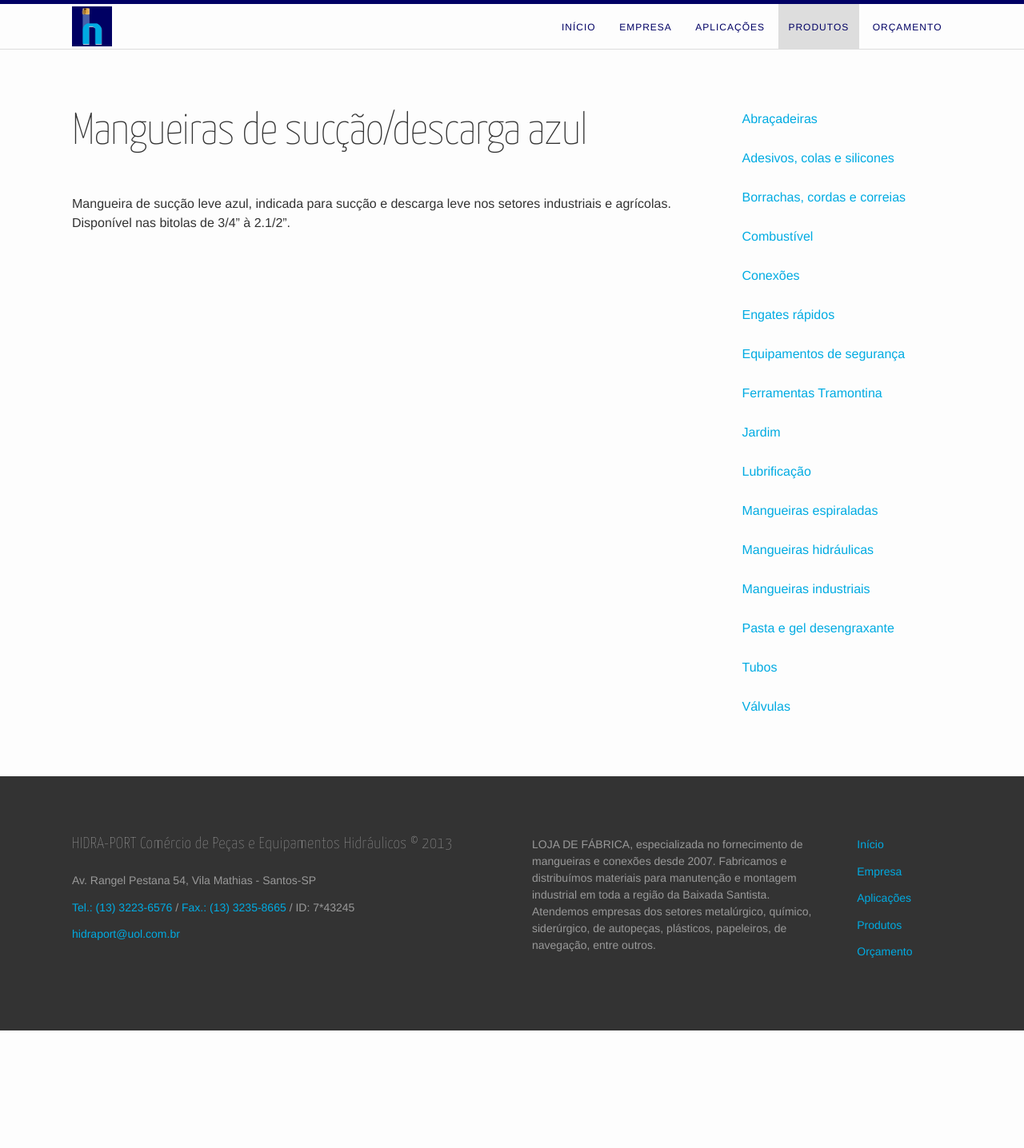
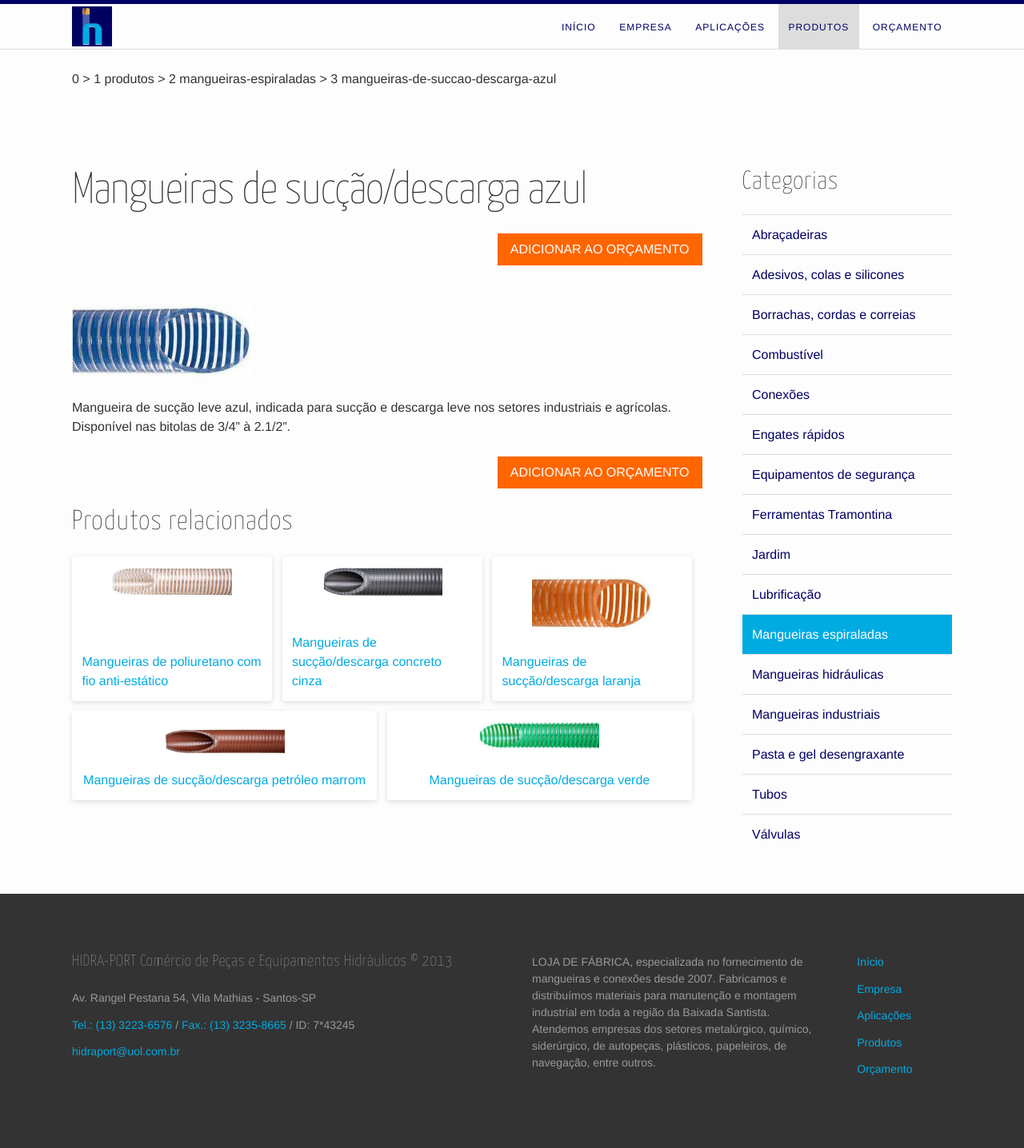
Before and after one commit to Hidraport/hidraport.github.io, a Jekyll site: the page built from _produtos/mangueiras-espiraladas/mangueiras-de-succao-descarga-azul.md, in a window 1280 px wide. Shown: the whole page at 80% size. Built offline with Jekyll 4.4.1, drawn with Linux system fonts in a browser that asks for light colours; before the commit the page ends 1289 px from its top, so only the background shows below that.

Commit message:
Formatei as páginas de categorias e de produtos

```diff
--- a/_config.yml
+++ b/_config.yml
@@ -28,7 +28,7 @@ defaults:
       path: ""
       type: categorias
     values:
-      layout: produto
+      layout: categoria
       permalink: produtos/:path/
   - scope:
       path: ""
--- a/_includes/icon-github.html
+++ /dev/null
@@ -1 +0,0 @@
-<a href="https://github.com/{{ include.username }}"><span class="icon icon--github">{% include icon-github.svg %}</span><span class="username">{{ include.username }}</span></a>
--- a/_includes/icon-twitter.html
+++ /dev/null
@@ -1 +0,0 @@
-<a href="https://twitter.com/{{ include.username }}"><span class="icon icon--twitter">{% include icon-twitter.svg %}</span><span class="username">{{ include.username }}</span></a>
--- /dev/null
+++ b/_includes/lista-categorias.html
@@ -0,0 +1,8 @@
+<nav class="lista-categorias" data-cell="1of4">
+	<header><h4>Categorias</h4></header>
+  {% for categoria in site.categorias %}
+    <article class="lista-categorias-item">
+      <a href="{{ site.baseurl }}{{ categoria.url }}"{% if page.url contains categoria.url %} class="selected"{% endif %}>{{ categoria.title }}</a>
+    </article>
+  {% endfor %}
+</nav>
--- a/_layouts/produto.html
+++ b/_layouts/produto.html
@@ -1,22 +1,55 @@
 ---
 layout: default
 ---
+{% assign page_crumbs = page.url | split: '/' %}
+<div class="wrapper large">
+  <p>{% for link in page_crumbs %}{{ forloop.index0 }} {{ link }} {% if forloop.last == false %}> {% endif %}{% endfor %}</p>
+</div>
 <section class="page-content post">
 
   <div class="wrapper large" data-grid="spacing">
     <div class="produto" data-cell="3of4">
       <header class="post-header">
         <h1 class="post-title">{{ page.title }}</h1>
+        <p data-grid="end"><a href="#" data-cell="shrink" data-btn="laranja">ADICIONAR AO ORÇAMENTO</a></p>
       </header>
+
+      {% capture page_img %}{{ site.baseurl }}/img{{ page.url | append: '@§' | remove: '/@§' }}.jpg{% endcapture %}
+
+      {% for static_file in site.static_files %}
+        {% if static_file.path == page_img %}
+            <img src="{{ page_img }}" alt="page.title">
+        {% endif %}
+      {% endfor %}
 
       {{ content }}
 
+      <p data-grid="end"><a href="#" data-cell="shrink" data-btn="laranja">ADICIONAR AO ORÇAMENTO</a></p>
+
+      <aside>
+        <h3>Produtos relacionados</h3>
+        <div data-grid="wrap">
+          {% for p in site.produtos %}
+            {% assign p_crumbs = p.url | split: '/' %}
+            {% assign p_img = '/img' | prepend: site.baseurl | append: p.url | append: '@§' | remove: '/@§' | append: '.jpg' %}
+            {% if page_crumbs[2] == p_crumbs[2] and page.url != p.url %}
+              <div data-grid="column center justify" data-cell="1of4" class="card">
+                {% for static_file in site.static_files %}
+                  {% if static_file.path == p_img %}
+                    <span class="card-pic"><img src="{{ p_img }}" alt="{{ p.title }}" width="150"></span>
+                  {% endif %}
+                {% endfor %}
+                <a href="{{ site.baseurl }}{{ p.url }}" data-cell="shrink">
+                  {{ p.title }}
+                </a>
+              </div>
+            {% endif %}
+          {% endfor %}
+        </div>
+      </aside>
+
     </div>
-    <nav class="lista-categorias" data-cell="1of4">
-      {% for categoria in site.categorias %}
-        <p><a href="{{ site.baseurl }}{{ categoria.url }}">{{ categoria.title }}</a></p>
-      {% endfor %}
-    </nav>
+    {% include lista-categorias.html %}
   </div>
 
 </section>
--- a/_sass/_layout.sass
+++ b/_sass/_layout.sass
@@ -142,6 +142,34 @@
     .inner, .pull
         @extend %vertical-rhythm
 
+.card
+    padding: $spacing-unit / 4
+    margin: 0 $spacing-unit / 4 $spacing-unit / 4 0
+    background-color: #fff
+    border-radius: 4px
+    box-shadow: 0 2px 6px 0 $grey-color-light
+    .card-pic
+        width: 100%
+        margin-bottom: $spacing-unit / 4
+        background-color: #fff
+        img
+            display: block
+            margin: auto
+
+.lista-categorias
+    .lista-categorias-item
+        a
+            display: block
+            padding: $spacing-unit / 4
+            border-top: 1px solid $grey-color-light
+            color: $azul-2
+            &:hover, &:focus, &.selected
+                background-color: $grey-color-light
+                text-decoration: none
+            &.selected
+                background-color: $azul-1
+                color: #fff
+
 .section-hero
     padding: $spacing-unit 0
     min-height: 70vmin
```
Also changed, not shown: _layouts/categoria.html (added, +48 -0 lines), _includes/icon-github.svg (deleted), _includes/icon-twitter.svg (deleted), img/produtos/equipamentos-de-seguranca/faixas-e-coletes.jpg (added).
